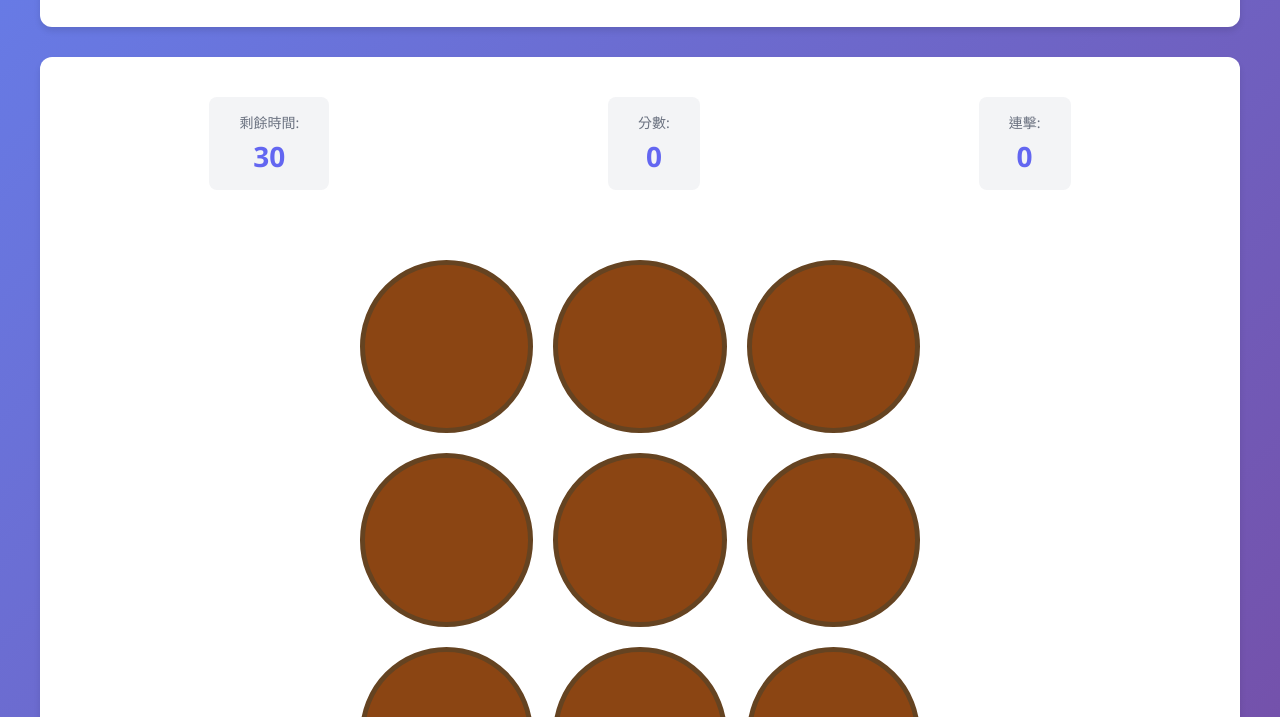
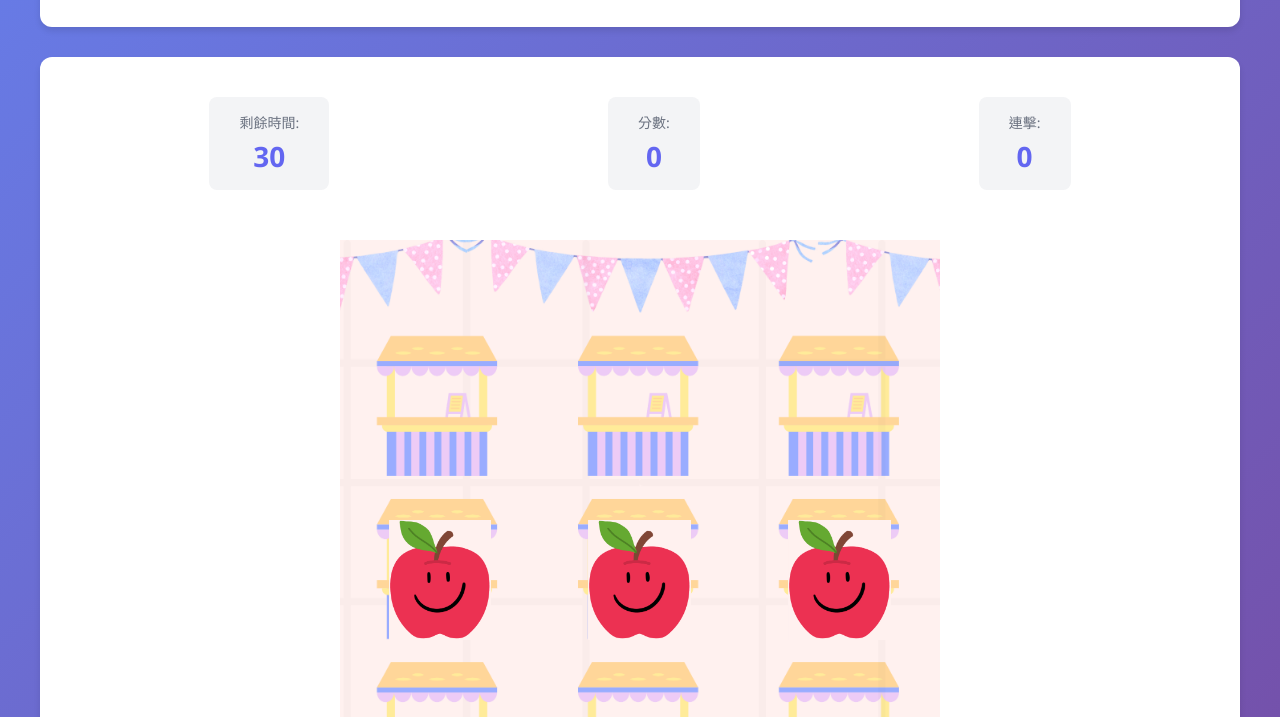
Before and after one commit to FluffyFridgee/kids-learn-swift, a website: page games/whack-a-mole.html in a window 1280 px wide. Shown: the part 175-892 px from the top of the page. Drawn offline with Linux system fonts and the light colour scheme.

Commit message:
將打地鼠遊戲背景改為 bkgd.png，地鼠定位在9格位置

```diff
--- a/css/game.css
+++ b/css/game.css
@@ -190,37 +190,46 @@
 
 /* 打地鼠遊戲樣式 */
 .moles-grid {
-    display: grid;
-    grid-template-columns: repeat(3, 1fr);
-    gap: 20px;
-    max-width: 600px;
+    position: relative;
+    width: 600px;
+    height: 600px;
     margin: 0 auto;
-    padding: 20px;
+    background-image: url('../photo/bkgd.png');
+    background-size: cover;
+    background-position: center;
+    background-repeat: no-repeat;
 }
 
 .mole-hole {
-    aspect-ratio: 1;
-    background: #8b4513;
-    border-radius: 50%;
-    position: relative;
-    overflow: hidden;
+    position: absolute;
+    width: 33.33%;
+    height: 33.33%;
     cursor: pointer;
-    border: 5px solid #654321;
+    overflow: visible;
 }
+
+.mole-hole[data-index="0"] { left: 0%; top: 0%; }
+.mole-hole[data-index="1"] { left: 33.33%; top: 0%; }
+.mole-hole[data-index="2"] { left: 66.66%; top: 0%; }
+.mole-hole[data-index="3"] { left: 0%; top: 33.33%; }
+.mole-hole[data-index="4"] { left: 33.33%; top: 33.33%; }
+.mole-hole[data-index="5"] { left: 66.66%; top: 33.33%; }
+.mole-hole[data-index="6"] { left: 0%; top: 66.66%; }
+.mole-hole[data-index="7"] { left: 33.33%; top: 66.66%; }
+.mole-hole[data-index="8"] { left: 66.66%; top: 66.66%; }
 
 .mole {
     position: absolute;
     bottom: -100%;
     left: 50%;
     transform: translateX(-50%);
-    width: 80%;
-    height: 80%;
+    width: 60%;
+    height: 60%;
     background: transparent;
     display: flex;
-    align-items: center;
+    align-items: flex-end;
     justify-content: center;
-    font-size: 50px;
-    transition: bottom 0.2s;
+    transition: bottom 0.3s ease-out;
 }
 
 .mole img {
--- a/public/css/game.css
+++ b/public/css/game.css
@@ -190,37 +190,46 @@
 
 /* 打地鼠遊戲樣式 */
 .moles-grid {
-    display: grid;
-    grid-template-columns: repeat(3, 1fr);
-    gap: 20px;
-    max-width: 600px;
+    position: relative;
+    width: 600px;
+    height: 600px;
     margin: 0 auto;
-    padding: 20px;
+    background-image: url('../photo/bkgd.png');
+    background-size: cover;
+    background-position: center;
+    background-repeat: no-repeat;
 }
 
 .mole-hole {
-    aspect-ratio: 1;
-    background: #8b4513;
-    border-radius: 50%;
-    position: relative;
-    overflow: hidden;
+    position: absolute;
+    width: 33.33%;
+    height: 33.33%;
     cursor: pointer;
-    border: 5px solid #654321;
+    overflow: visible;
 }
+
+.mole-hole[data-index="0"] { left: 0%; top: 0%; }
+.mole-hole[data-index="1"] { left: 33.33%; top: 0%; }
+.mole-hole[data-index="2"] { left: 66.66%; top: 0%; }
+.mole-hole[data-index="3"] { left: 0%; top: 33.33%; }
+.mole-hole[data-index="4"] { left: 33.33%; top: 33.33%; }
+.mole-hole[data-index="5"] { left: 66.66%; top: 33.33%; }
+.mole-hole[data-index="6"] { left: 0%; top: 66.66%; }
+.mole-hole[data-index="7"] { left: 33.33%; top: 66.66%; }
+.mole-hole[data-index="8"] { left: 66.66%; top: 66.66%; }
 
 .mole {
     position: absolute;
     bottom: -100%;
     left: 50%;
     transform: translateX(-50%);
-    width: 80%;
-    height: 80%;
+    width: 60%;
+    height: 60%;
     background: transparent;
     display: flex;
-    align-items: center;
+    align-items: flex-end;
     justify-content: center;
-    font-size: 50px;
-    transition: bottom 0.2s;
+    transition: bottom 0.3s ease-out;
 }
 
 .mole img {
```
Also changed, not shown: photo/bkgd.png (added), public/photo/bkgd.png (added).
